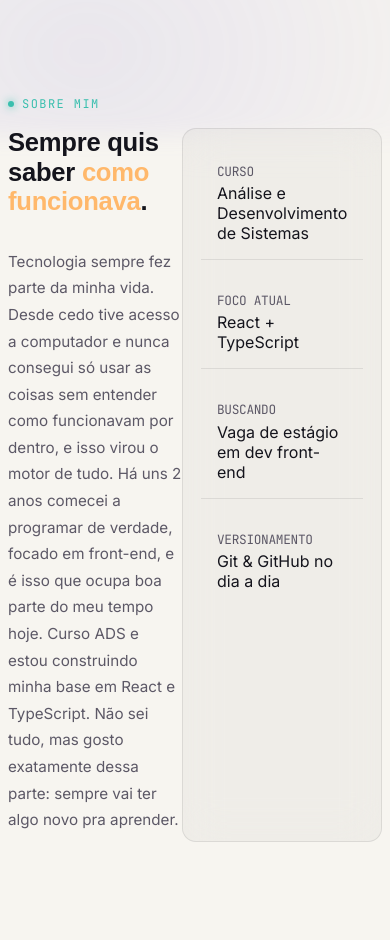
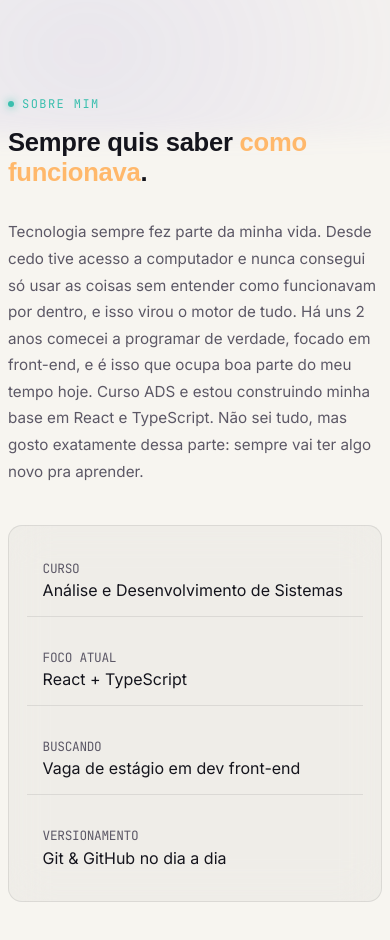
Before and after one commit to SBrunoli/meu-portfolio, a React (Vite) app: page / in a window 390 px wide. Shown: the part 840-1780 px from the top of the page. Before the commit the page ends 1746 px from the top, so only its background shows below. Built offline with nearby package versions, Linux system fonts and the light colour scheme; a web font is replaced by a local one.

Commit message:
feat: adiciona responsivo mobile para a seção About

```diff
--- a/src/components/About/About.module.css
+++ b/src/components/About/About.module.css
@@ -39,3 +39,9 @@
   color: var(--color-text-dim);
   margin-bottom: 0.2rem;
 }
+@media (max-width: 590px) {
+  .about__inner {
+    grid-template-columns: 1fr;
+    gap: var(--space-3);
+  }
+}
```
